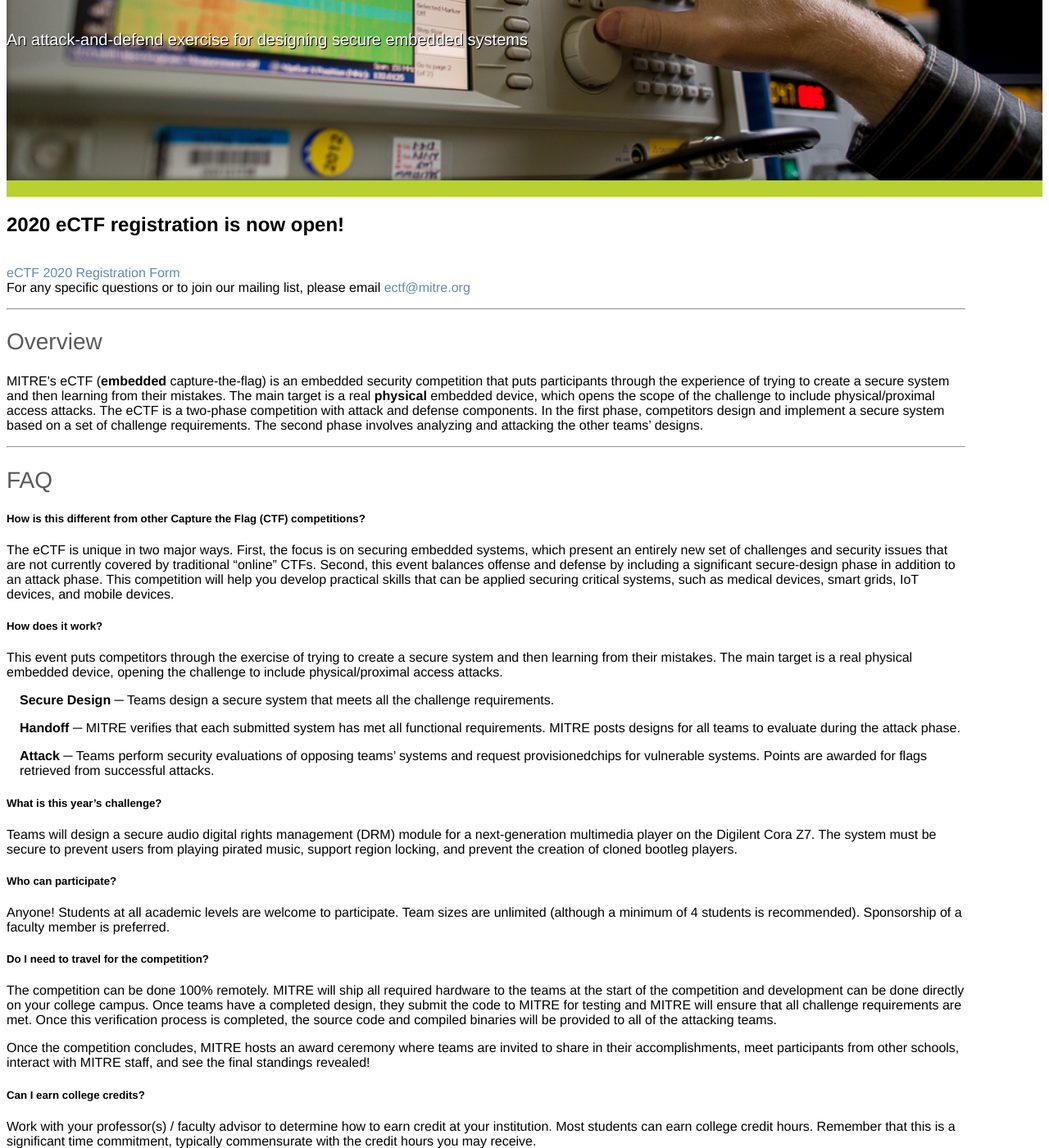
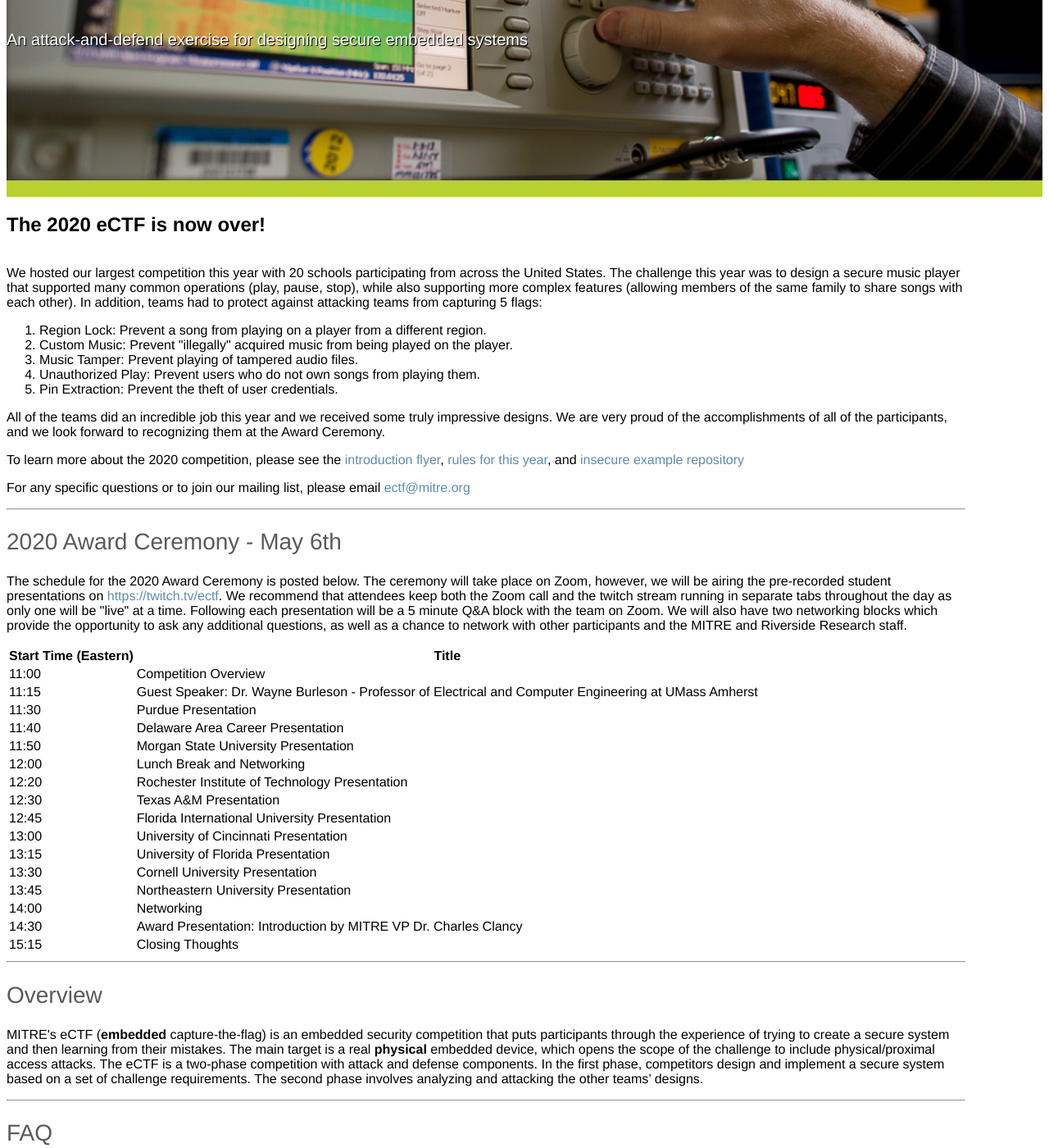
Before and after one commit to mitre-cyber-academy/mitre-cyber-academy.github.io, a Jekyll site: the page built from competitions/embedded/index.html, in a window 1280 px wide and 1400 px high, scrolled down 414 px. Shown: the whole window at 82% size. Built offline with Jekyll 4.4.1, drawn with Linux system fonts in a browser that asks for light colours; nearby versions of some CDN libraries; library files that are not in the unit come from our copies.

Commit message:
Updated for 2020 eCTF Award Ceremony

```diff
--- a/competitions/embedded/index.html
+++ b/competitions/embedded/index.html
@@ -22,14 +22,108 @@ title: MITRE Cyber Academy | Embedded
 </div>
 <div class="colored-divider"></div>
 <div class="container">
-    <h2 class="sectionheader">2020 eCTF registration is now open!</h2>
+    <h2 class="sectionheader">The 2020 eCTF is now over!</h2>
     <div class="maincontent row-fluid">
         <div class="row-fluid">
                 <p>
-                <a href="https://docs.google.com/forms/d/e/1FAIpQLScg-YNZpmNXPs2JhTM4zzNDHS3gZzSB_jblBm-kwJzTTDdRag/viewform?vc=0&c=0&w=1&usp=mail_form_link">eCTF 2020 Registration Form</a><br>
-
+                    We hosted our largest competition this year with 20 schools participating from across the United States.
+                    The challenge this year was to design a secure music player that supported many common operations (play, pause, stop), while also supporting more complex features (allowing members of the same family to share songs with each other).
+                    In addition, teams had to protect against attacking teams from capturing 5 flags:
+                    <ol>
+                        <li>Region Lock: Prevent a song from playing on a player from a different region.</li>
+                        <li>Custom Music: Prevent "illegally" acquired music from being played on the player.</li>
+                        <li>Music Tamper: Prevent playing of tampered audio files.</li>
+                        <li>Unauthorized Play: Prevent users who do not own songs from playing them.</li>
+                        <li>Pin Extraction: Prevent the theft of user credentials.</li>
+                    </ol>
+                    All of the teams did an incredible job this year and we received some truly impressive designs.
+                    We are very proud of the accomplishments of all of the participants, and we look forward to recognizing them at the Award Ceremony.
+                </p>
+                <p>
+                    To learn more about the 2020 competition, please see the <a href="flyer-20.pdf">introduction flyer</a>, <a href="2020_ectf_rules_v1.1.pdf">rules for this year</a>, and <a href="https://github.com/mitre-cyber-academy/2020-ectf-insecure-example">insecure example repository</a>
+                </p>
+                <p>
                     For any specific questions or to join our mailing list, please email <a href="mailto:ectf@mitre.org">ectf@mitre.org</a>
                 </p>
+                <hr>
+                <h2>2020 Award Ceremony - May 6th</h2>
+                <p>
+                  The schedule for the 2020 Award Ceremony is posted below.
+                  The ceremony will take place on Zoom, however, we will be airing the pre-recorded student presentations on <a href="https://twitch.tv/ectf">https://twitch.tv/ectf</a>.
+                  We recommend that attendees keep both the Zoom call and the twitch stream running in separate tabs throughout the day as only one will be "live" at a time.
+                  Following each presentation will be a 5 minute Q&A block with the team on Zoom.
+                  We will also have two networking blocks which provide the opportunity to ask any additional questions, as well as a chance to network with other participants and the MITRE and Riverside Research staff.
+                </p>
+                <table>
+                    <tr>
+                        <th>Start Time (Eastern)</th>
+                        <th>Title</th>
+                    </tr>
+                    <tr>
+                        <td>11:00</td>
+                        <td>Competition Overview</td>
+                    </tr>
+                    <tr>
+                        <td>11:15</td>
+                        <td>Guest Speaker: Dr. Wayne Burleson - Professor of Electrical and Computer Engineering at UMass Amherst</td>
+                    </tr>
+                    <tr>
+                        <td>11:30</td>
+                        <td>Purdue Presentation</td>
+                    </tr>
+                    <tr>
+                        <td>11:40</td>
+                        <td>Delaware Area Career Presentation</td>
+                    </tr>
+                    <tr>
+                        <td>11:50</td>
+                        <td>Morgan State University Presentation</td>
+                    </tr>
+                    <tr>
+                        <td>12:00</td>
+                        <td>Lunch Break and Networking</td>
+                    </tr>
+                    <tr>
+                        <td>12:20</td>
+                        <td>Rochester Institute of Technology Presentation</td>
+                    </tr>
+                    <tr>
+                        <td>12:30</td>
+                        <td>Texas A&M Presentation</td>
+                    </tr>
+                    <tr>
+                        <td>12:45</td>
+                        <td>Florida International University Presentation</td>
+                    </tr>
+                    <tr>
+                        <td>13:00</td>
+                        <td>University of Cincinnati Presentation</td>
+                    </tr>
+                    <tr>
+                        <td>13:15</td>
+                        <td>University of Florida Presentation</td>
+                    </tr>
+                    <tr>
+                        <td>13:30</td>
+                        <td>Cornell University Presentation</td>
+                    </tr>
+                    <tr>
+                        <td>13:45</td>
+                        <td>Northeastern University Presentation</td>
+                    </tr>
+                    <tr>
+                        <td>14:00</td>
+                        <td>Networking</td>
+                    </tr>
+                    <tr>
+                        <td>14:30</td>
+                        <td>Award Presentation: Introduction by MITRE VP Dr. Charles Clancy</td>
+                    </tr>
+                    <tr>
+                        <td>15:15</td>
+                        <td>Closing Thoughts</td>
+                    </tr>
+                </table>
                 <hr>
                 <h2>Overview</h2>
                 <p>
```
Also changed, not shown: 2 other files.
